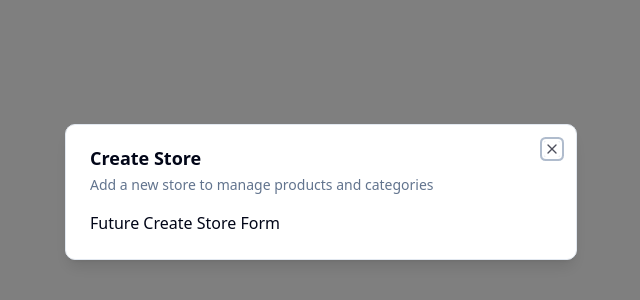
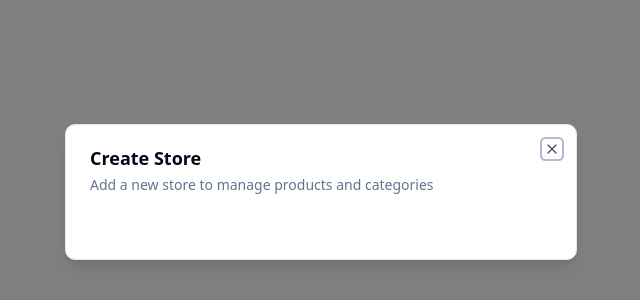
Before and after one commit to Ankur123unsungDevloper/E-commerce, a Next.js app: page / in a window 1280 px wide. Shown: the part 208-508 px from the top of the page, without its empty margins (319-959 px from the left). Built offline with nearby package versions, Linux system fonts and the light colour scheme.

Commit message:
modified:   components/modal/store-modal.tsx

```diff
--- a/components/modal/store-modal.tsx
+++ b/components/modal/store-modal.tsx
@@ -1,10 +1,30 @@
 "use client";
+
+import * as z from "zod";
+import { useForm } from "react-hook-form";
 
 import { useStoreModal } from "@/hooks/use-store-modal";
 import { Modal } from "@/components/ui/modal";
+import { zodResolver } from "@hookform/resolvers/zod";
+import { Form } from "@/components/ui/form";
+
+const formSchema = z.object({
+  name: z.string().min(1),
+});
 
 export const StoreModal = () => {
   const storeModal = useStoreModal();
+
+  const form = useForm<z.infer<typeof formSchema>>({
+    resolver: zodResolver(formSchema),
+    defaultValues: {
+      name: "",
+    },
+  });
+
+  const onSubmit = async (values: z.infer<typeof formSchema>) => {
+    console.log(values)
+  }
 
   return (
     <Modal
@@ -13,7 +33,13 @@ export const StoreModal = () => {
       isOpen={storeModal.isOpen}
       onClose={storeModal.onClose}
     >
-      Future Create Store Form
+      <div>
+        <div className="space-y-4 py-2 pb-4">
+          <Form {...form}>
+            <form onSubmit={form.handleSubmit(onSubmit)}></form>
+          </Form>
+        </div>
+      </div>
     </Modal>
   )
 }
```
